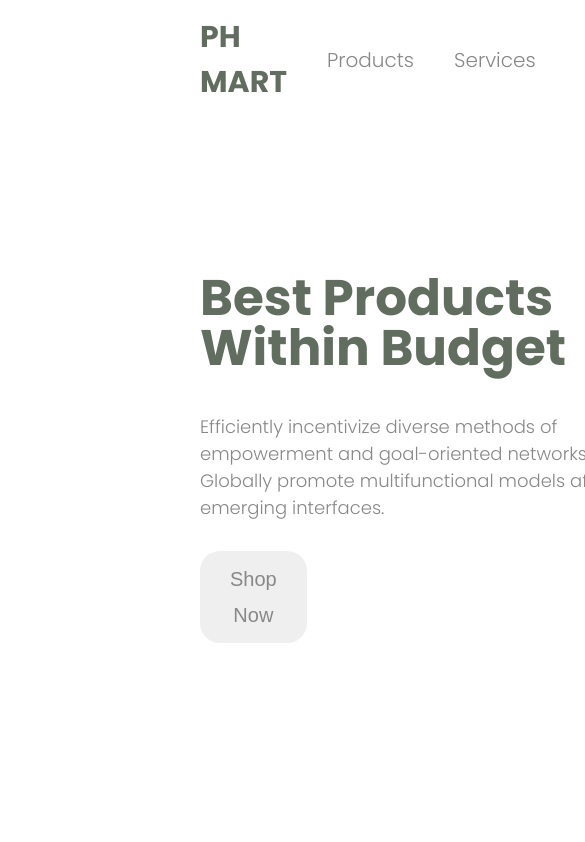
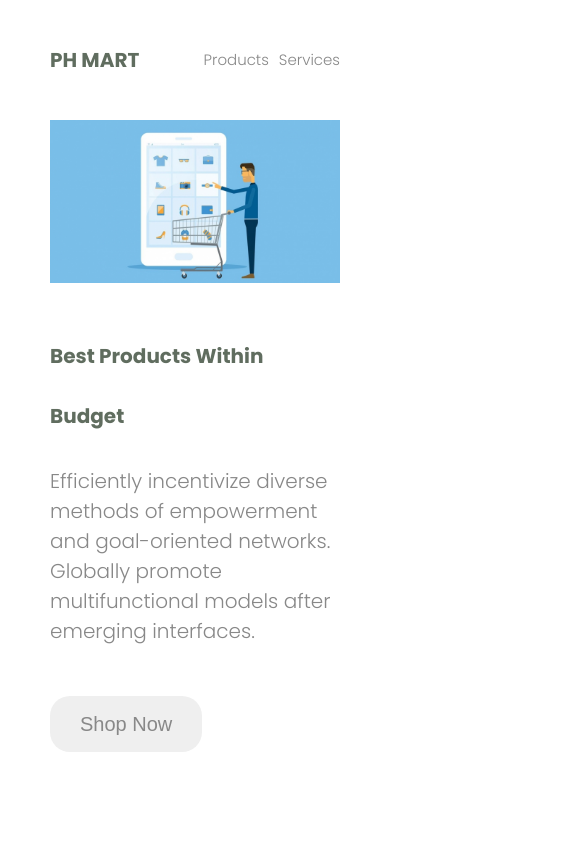
Before and after one commit to Rasel105/PH-MART, a plain HTML site: page index.html in a window 390 px wide. Shown: the top 842 px of the page, 585 px wide, since content can reach past the window. Drawn offline with Linux system fonts and the light colour scheme.

Commit message:
mobile respnsive added

```diff
--- a/css/style.css
+++ b/css/style.css
@@ -218,3 +218,61 @@ footer {
     align-items: center;
     background-color: #efefefef;
 }
+
+
+/* Responsive for mobile device  */
+
+@media (max-width: 576px) {
+    header,
+    .hero-section,
+    .products-section {
+        padding: 0 5rem;
+    }
+    .hero-section,
+    .products-section {
+        margin-bottom: 12rem;
+    }
+    header nav .logo h1 {
+        font-size: 2rem;
+    }
+    header nav .menu a {
+        margin-left: 1rem;
+    }
+    header nav .menu a li {
+        font-size: 1.5rem;
+    }
+    .hero-section {
+        flex-direction: column;
+        height: 80vh;
+    }
+    .hero-section .hero-content {
+        order: 2;
+        width: 100%;
+    }
+    .hero-section .hero-content h1 {
+        font-size: 2rem;
+        width: 100%;
+        line-height: 6rem;
+        margin-bottom: 2rem;
+    }
+    .hero-section .hero-content p {
+        width: 100%;
+        font-size: 2rem;
+        margin-bottom: 5rem;
+    }
+    .hero-section .hero-img {
+        order: 1;
+        width: 100%;
+    }
+    .products-section h1 {
+        font-size: 3rem;
+        margin-bottom: 2rem;
+        line-height: 6rem;
+    }
+    .products-section .products {
+        grid-template-columns: repeat(1, 1fr);
+    }
+    footer p {
+        font-size: 1.5rem;
+    }
+}
```
